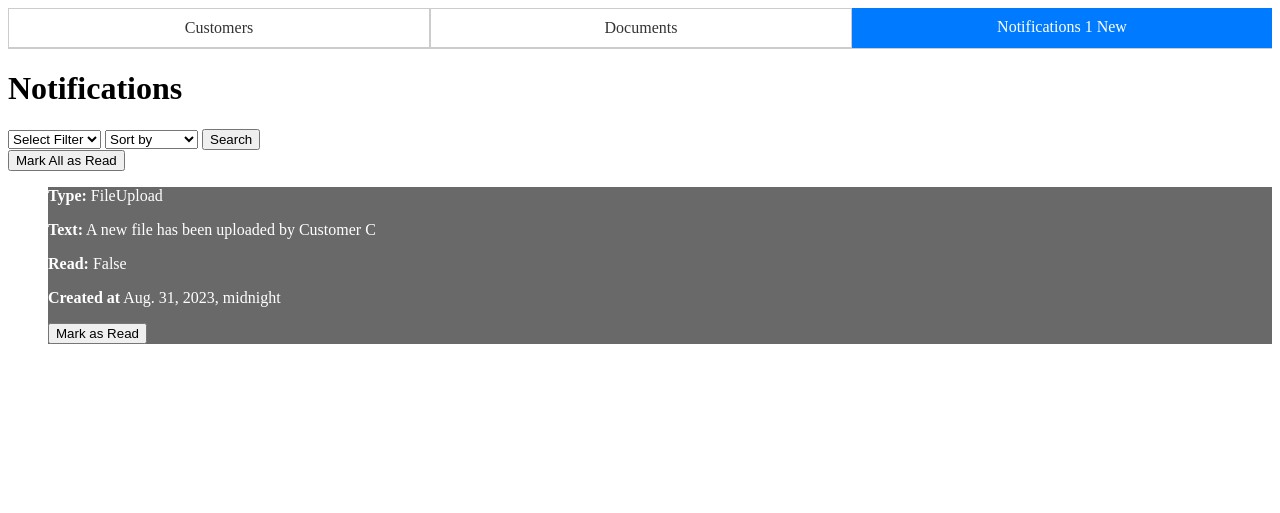
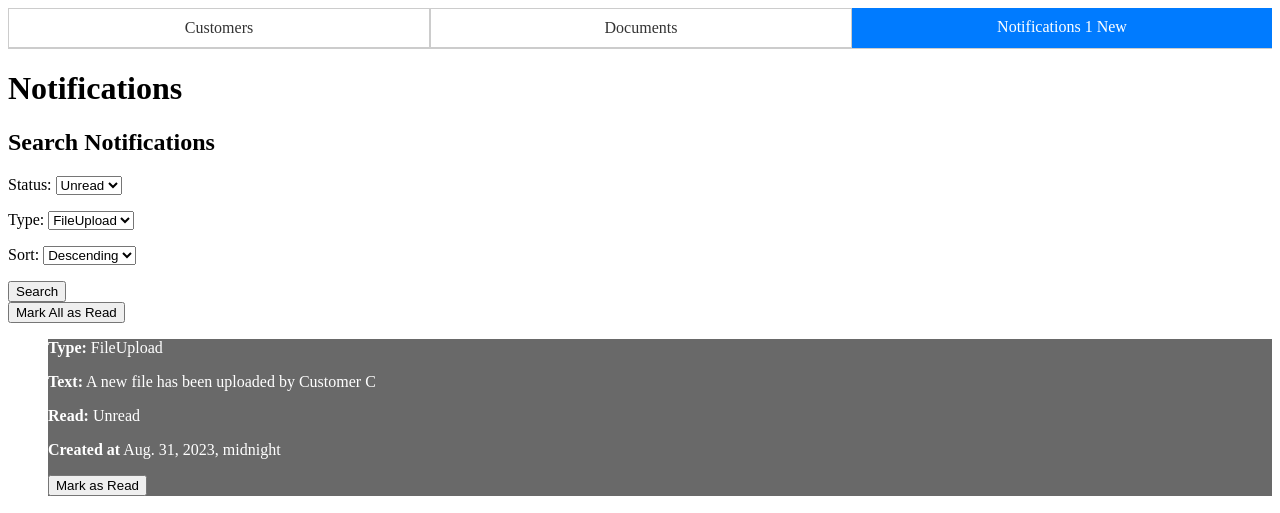
Before and after one commit to Zhunaidm/upload-documents, a Django app: page /documents/notifications/ in a window 1280 px wide. Shown: the top 513 px of the page. Run offline with Django 4.2, Linux system fonts and the light colour scheme; data comes from the database, SQL or seed files in the repository.

Commit message:
[WIP] Using forms for filters

```diff
--- a/FutureForex/documents/data_access/customer_access.py
+++ b/FutureForex/documents/data_access/customer_access.py
@@ -1,8 +1,8 @@
 from django.db.models import Q
 from ..models import Customer
 
-def get_customers_by_rm(relationship_manager, name=None, email=None):
-    query = Q(relationship_manager=relationship_manager)
+def get_customers_by_rm(relationship_manager_id, name=None, email=None):
+    query = Q(relationship_manager=relationship_manager_id)
     if name:
         query &= Q(name__icontains=name)
     if email:
--- a/FutureForex/documents/fixtures/seed.json
+++ b/FutureForex/documents/fixtures/seed.json
@@ -60,7 +60,7 @@
     "fields": {
       "customer": 1,
       "name": "Identity Document Jane",
-      "type": "Identity Document",
+      "type": 1,
       "file": 1,
       "upload_id": "b2837ab9-eff4-4239-9c85-a329de4bb4b7",
       "created_at": "2023-08-31T00:00:00Z"
@@ -71,9 +71,9 @@
     "pk": 1,
     "fields": {
       "relationship_manager": 1,
-      "type": "FileUpload",
+      "type": 1,
       "text": "A new file has been uploaded by Customer C",
-      "read": false,
+      "status": 1,
       "created_at": "2023-08-31T00:00:00Z"
     }
   }
--- a/FutureForex/documents/forms.py
+++ b/FutureForex/documents/forms.py
@@ -1,5 +1,14 @@
 from django import forms
-from .models import File
+from .models import (
+    File,
+    UploadStatusEnum,
+    NotificationStatus,
+    NotificationType,
+    FileType,
+)
+
+
+SORT_CHOICES = [("asc", "Ascending"), ("desc", "Descending")]
 
 
 class FileUploadForm(forms.ModelForm):
@@ -10,5 +19,29 @@ class FileUploadForm(forms.ModelForm):
 
 class DocumentRequestForm(forms.Form):
     email = forms.EmailField()
-    name = forms.CharField(max_length=100)
-    type = forms.CharField(max_length=100)
+    name = forms.CharField()
+    type = forms.ChoiceField(choices=FileType.choices)
+
+
+class DocumentFilterForm(forms.Form):
+    email = forms.CharField(required=False)
+    # Add an All option to the status filter
+    status_choices = list(UploadStatusEnum.choices)
+    status_choices.insert(0, ("", "All"))
+    status = forms.ChoiceField(choices=status_choices, required=False, initial="All")
+    sort = forms.ChoiceField(choices=SORT_CHOICES, required=False, initial="desc")
+
+
+class NotificationFilterForm(forms.Form):
+    status = forms.ChoiceField(
+        choices=NotificationStatus.choices, required=False, initial="All"
+    )
+    type = forms.ChoiceField(
+        choices=NotificationType.choices, required=False, initial="All"
+    )
+    sort = forms.ChoiceField(choices=SORT_CHOICES, required=False, initial="desc")
+
+
+class CustomerFilterForm(forms.Form):
+    email = forms.CharField(required=False)
+    name = forms.CharField(required=False)
--- /dev/null
+++ b/FutureForex/documents/templates/notification_list.html
@@ -0,0 +1,59 @@
+<!-- Notifications View -->
+{% extends 'base.html' %}
+
+{% block notifications_tab_content %}
+
+<div>
+    <h1>Notifications</h1>
+    <!-- Get Notifications with some Filter Logic -->
+    <form method="GET" action="{% url 'notification_list' %}">
+        <h2>Search Notifications</h2>
+        {{form.as_p}}
+        <button type="submit">Search</button>
+    </form>
+
+    <!-- Mark all notifications as read -->
+    <form method="POST" action="{% url 'mark_all_notifications_read' %}">
+        {% csrf_token %}
+        <button type="submit" class="btn btn-primary">Mark All as Read</button>
+    </form>
+
+    {% csrf_token %}
+    <!-- Render the Notifications -->
+    <ul class="list-group">
+        {% for notification in notification_list %}
+        <!-- Slight hacky way to get notifications to pop. Would need to play around for best color highlight -->
+        <li class="list-group-item" {% if notification.status == 1 %} style="background-color: dimgray; color: white;"
+            {% endif %}>
+            <div>
+                <div>
+                    <p><strong>Type:</strong> {{ notification.get_type_display }}</p>
+                    <p><strong>Text:</strong> {{ notification.text }}</p>
+                    <p><strong>Read:</strong> {{ notification.get_status_display }}</p>
+                    <p><strong>Created at</strong> {{ notification.created_at }}</p>
+                </div>
+                <!-- If the notification is unread add a button to mark it as read -->
+                {% if notification.status == 1 %}
+                <form method="POST" action="{% url 'mark_notification_read' notification.id %}">
+                    {% csrf_token %}
+                    <button type="submit" class="btn">Mark as Read</button>
+                </form>
+                {% endif %}
+            </div>
+        </li>
+        {% empty %}
+        <li class="list-group-item">No Notifications.</li>
+        {% endfor %}
+    </ul>
+</div>
+
+<style>
+    /* Define styles for read notifications */
+    .bg-blue {
+        background-color: blue;
+        color: white;
+        /* Optional: Change text color for better contrast */
+    }
+</style>
+
+{% endblock %}
--- a/FutureForex/documents/views.py
+++ b/FutureForex/documents/views.py
@@ -17,8 +17,15 @@ from .models import (
     Document,
     UploadStatusEnum,
     NotificationType,
+    NotificationStatus,
 )
-from .forms import FileUploadForm, DocumentRequestForm
+from .forms import (
+    FileUploadForm,
+    DocumentRequestForm,
+    DocumentFilterForm,
+    NotificationFilterForm,
+    CustomerFilterForm,
+)
 from .data_access.customer_access import get_customer_by_email, get_customers_by_rm
 from .data_access.document_access import (
     update_document_status_from_upload_id,
@@ -74,7 +81,7 @@ def upload_file(request, request_id):
 
 def create_document_request(request):
     if not request.method == "POST":
-        return HttpResponseBadRequest("Bad gffgd")
+        return HttpResponseBadRequest("Bad Request")
 
     form = DocumentRequestForm(request.POST)
     if form.is_valid():
@@ -121,7 +128,9 @@ def download_document(request, url):
 
 
 def mark_notification_read(request, notification_id):
-    update_notification_status(notification_id=notification_id, read=True)
+    update_notification_status(
+        notification_id=notification_id, status=NotificationStatus.READ
+    )
     return HttpResponseRedirect(request.META["HTTP_REFERER"])
 
 
@@ -141,16 +150,30 @@ class CustomerListView(ListView):
     template_name = "customer_list.html"
 
     def get_queryset(self):
-        name_filter = self.request.GET.get("name")
-        email_filter = self.request.GET.get("email")
-        return get_customers_by_rm(RM_ID, name=name_filter, email=email_filter)
+        # Unbound the form if there is not GET request data
+        # https://medium.com/apollo-data-solutions-blog/django-initial-values-for-a-bound-form-fde7b363f79e
+        # https://stackoverflow.com/questions/43091200/initial-not-working-on-form-inputs
+        if len(self.request.GET):
+            form = CustomerFilterForm(self.request.GET)
+        else:
+            form = CustomerFilterForm()
+        if form.is_valid():
+            name_filter = form.cleaned_data["name"]
+            email_filter = form.cleaned_data["email"]
+            customer_list = get_customers_by_rm(
+                relationship_manager_id=RM_ID, name=name_filter, email=email_filter
+            )
+        else:
+            customer_list = get_customers_by_rm(relationship_manager_id=RM_ID)
+        return {"customer_list": customer_list, "form": form}
 
     def get_context_data(self, **kwargs):
         context = super().get_context_data(**kwargs)
         queryset = self.get_queryset()
-        context["customer_list"] = queryset
+        context["customer_list"] = queryset["customer_list"]
+        context["form"] = queryset["form"]
         context["document_types"] = [
-            {"name": item.name, "value": item.value} for item in FileType
+            {"name": item.label, "value": item.value} for item in FileType
         ]
 
         return context
@@ -162,23 +185,38 @@ class DocumentView(ListView):
     template_name = "document_list.html"
 
     def get_queryset(self):
-        email_filter = self.request.GET.get("email")
-        status_filter = self.request.GET.get("status")
-        sort_filter = self.request.GET.get("sort")
-        document_list = get_documents_filtered(
-            RM_ID, email=email_filter, status=status_filter, sort=sort_filter
-        )
-        customers = get_customers_by_rm(RM_ID)
-        return {"document_list": document_list, "customers": customers}
+        # Unbound the form if there is not GET request data
+        # https://medium.com/apollo-data-solutions-blog/django-initial-values-for-a-bound-form-fde7b363f79e
+        # https://stackoverflow.com/questions/43091200/initial-not-working-on-form-inputs
+        if len(self.request.GET):
+            form = DocumentFilterForm(self.request.GET)
+        else:
+            form = DocumentFilterForm()
+
+        if form.is_valid():
+            email_filter = form.cleaned_data["email"]
+            status_filter = form.cleaned_data["status"]
+            sort_filter = form.cleaned_data["sort"]
+            document_list = get_documents_filtered(
+                relationship_manager_id=RM_ID,
+                email=email_filter,
+                status=status_filter,
+                sort=sort_filter,
+            )
+        else:
+            document_list = get_documents_filtered(relationship_manager_id=RM_ID)
+        customers = get_customers_by_rm(relationship_manager_id=RM_ID)
+        return {"document_list": document_list, "customers": customers, "form": form}
 
     def get_context_data(self, **kwargs):
         context = super().get_context_data(**kwargs)
         queryset = self.get_queryset()
+        context["form"] = queryset["form"]
         context["document_list"] = queryset["document_list"]
+        context["customers"] = queryset["customers"]
         context["document_types"] = [
-            {"name": item.name, "value": item.value} for item in FileType
+            {"name": item.label, "value": item.value} for item in FileType
         ]
-        context["customers"] = queryset["customers"]
 
         return context
 
@@ -189,7 +227,33 @@ class NotificationView(ListView):
     template_name = "notification_list.html"
     queryset = get_notifications_by_rm(RM_ID)
 
+    # Unbound the form if there is not GET request data
+    # https://medium.com/apollo-data-solutions-blog/django-initial-values-for-a-bound-form-fde7b363f79e
+    # https://stackoverflow.com/questions/43091200/initial-not-working-on-form-inputs
     def get_queryset(self):
-        read_filter = self.request.GET.get("read")
-        sort_filter = self.request.GET.get("sort")
-        return get_notifications_by_rm(RM_ID, read=read_filter, sort=sort_filter)
+        if len(self.request.GET):
+            form = NotificationFilterForm(self.request.GET)
+        else:
+            form = NotificationFilterForm()
+
+        if form.is_valid():
+            status_filter = form.cleaned_data["status"]
+            type_filter = form.cleaned_data["type"]
+            sort_filter = form.cleaned_data["sort"]
+            notification_list = get_notifications_by_rm(
+                relationship_manager_id=RM_ID,
+                status=status_filter,
+                type=type_filter,
+                sort=sort_filter,
+            )
+        else:
+            notification_list = get_notifications_by_rm(relationship_manager_id=RM_ID)
+        return {"notification_list": notification_list, "form": form}
+
+    def get_context_data(self, **kwargs):
+        context = super().get_context_data(**kwargs)
+        queryset = self.get_queryset()
+        context["form"] = queryset["form"]
+        context["notification_list"] = queryset["notification_list"]
+
+        return context
```
Also changed, not shown: FutureForex/documents/data_access/notification_access.py (+12 -8 lines), FutureForex/documents/models.py (+18 -11 lines), FutureForex/documents/templates/customer_list.html (renamed from FutureForex/documents/templates/documents/customer_list.html, +4 -4 lines), FutureForex/documents/templates/document_list.html (+4 -15 lines).
